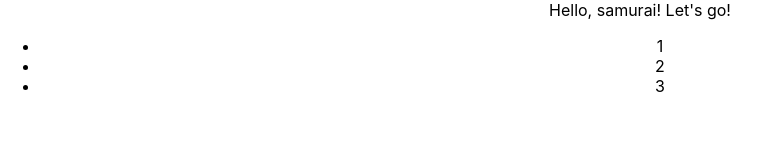
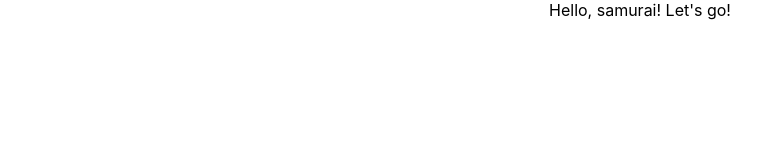
Before and after one commit to Srh-Yakovenko-ua/samurai-way, a React (Create React App) app: page / in a window 1280 px wide. Shown: the top 160 px of the page, without its empty margins (0-770 px from the left). Built offline with nearby package versions, Linux system fonts and the light colour scheme.

Commit message:
delete ul li

```diff
--- a/src/App.tsx
+++ b/src/App.tsx
@@ -5,11 +5,7 @@ function App() {
     return (
         <div className="App">
             Hello, samurai! Let's go!
-            <ul>
-                <li>1</li>
-                <li>2</li>
-                <li>3</li>
-            </ul>
+
         </div>
     );
 }
```
